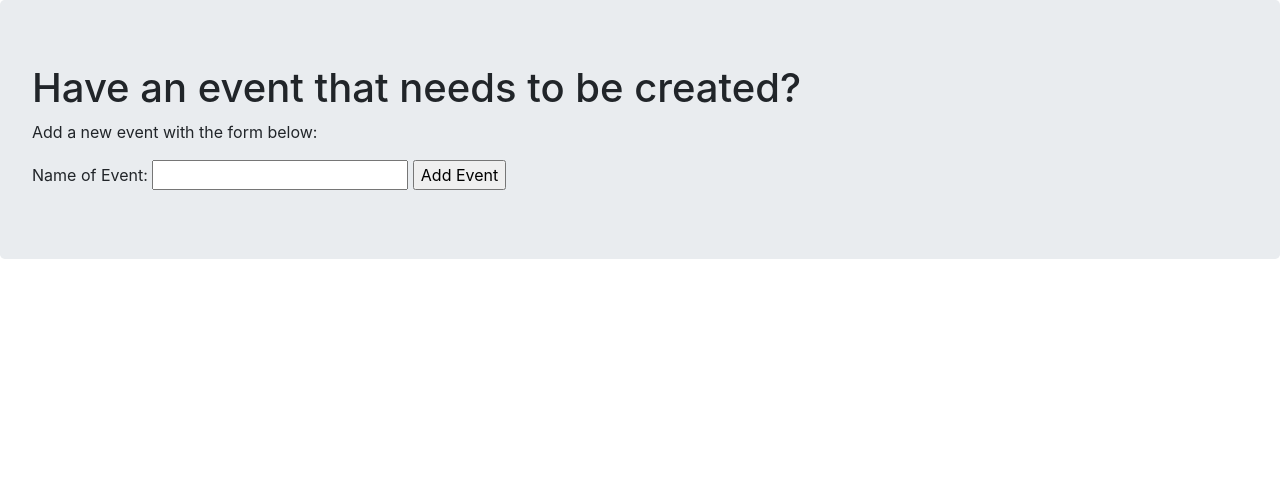
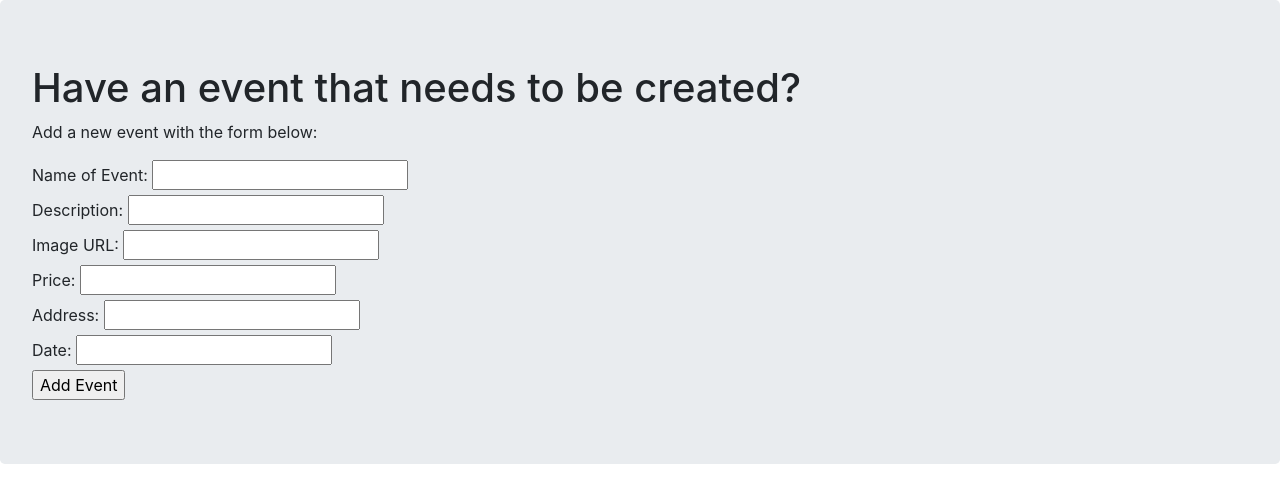
Before and after one commit to coderschool/flask-ticketbox, a Flask app: page /events/add in a window 1280 px wide. Shown: the part 56-559 px from the top of the page. Run offline with Flask 2, Linux system fonts and the light colour scheme; some libraries are stand-ins or nearby versions.

Commit message:
Closed #6, #7, #8 Create, list, delete event

```diff
--- a/src/components/events/forms.py
+++ b/src/components/events/forms.py
@@ -1,10 +1,15 @@
 from flask_wtf import FlaskForm
-from wtforms import StringField, IntegerField, SubmitField
+from wtforms import StringField, IntegerField, SubmitField, DateTimeField
 
 
 class AddForm(FlaskForm):
 
     name = StringField('Name of Event:')
+    description = StringField('Description:')
+    image_url = StringField('Image URL:')
+    price = IntegerField('Price:')
+    address = StringField('Address:')
+    time = DateTimeField('Date:')
     submit = SubmitField('Add Event')
 
 
--- a/src/components/events/views.py
+++ b/src/components/events/views.py
@@ -5,7 +5,7 @@ from src.models.event import Event
 
 events_blueprint = Blueprint('events',
                              __name__,
-                             template_folder='../templates/events')
+                             template_folder='../../templates/events')
 
 
 @events_blueprint.route('/add', methods=['GET', 'POST'])
@@ -14,9 +14,13 @@ def add():
 
     if form.validate_on_submit():
         name = form.name.data
-
+        description = form.description.data
+        image_url = form.image_url.data
+        price = form.price.data
+        address = form.address.data
+        time = form.time.data
         # Add new Event to database
-        new_pup = Event(name)
+        new_pup = Event(name, description, image_url, price, address, time)
         db.session.add(new_pup)
         db.session.commit()
 
--- a/src/models/event.py
+++ b/src/models/event.py
@@ -25,4 +25,4 @@ class Event(db.Model):
         self.time = time
 
     def __repr__(self):
-        return f"Event name is {self.name}."
+        return f"{self.id} Event name is {self.name}."
--- a/src/templates/events/add.html
+++ b/src/templates/events/add.html
@@ -5,7 +5,12 @@
   <form method="POST">
     {# This hidden_tag is a CSRF security feature. #}
     {{ form.hidden_tag() }}
-    {{ form.name.label }} {{ form.name() }}
+    {{ form.name.label }} {{ form.name() }} <br>
+    {{ form.description.label }} {{ form.description() }} <br>
+    {{ form.image_url.label }} {{ form.image_url() }} <br>
+    {{ form.price.label }} {{ form.price() }} <br>
+    {{ form.address.label }} {{ form.address() }} <br>
+    {{ form.time.label }} {{ form.time() }} <br>
     {{ form.submit() }}
   </form>
 </div>
```
Also changed, not shown: src/data.sqlite.
